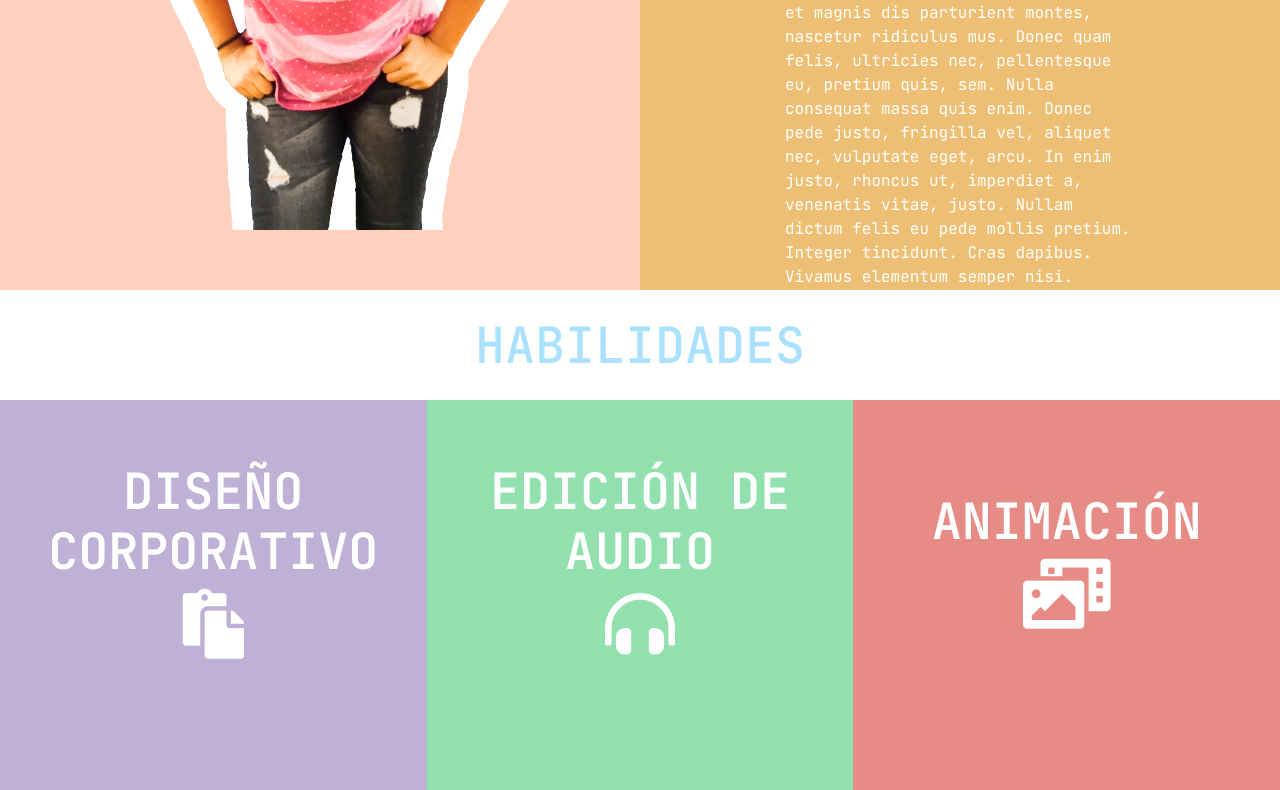
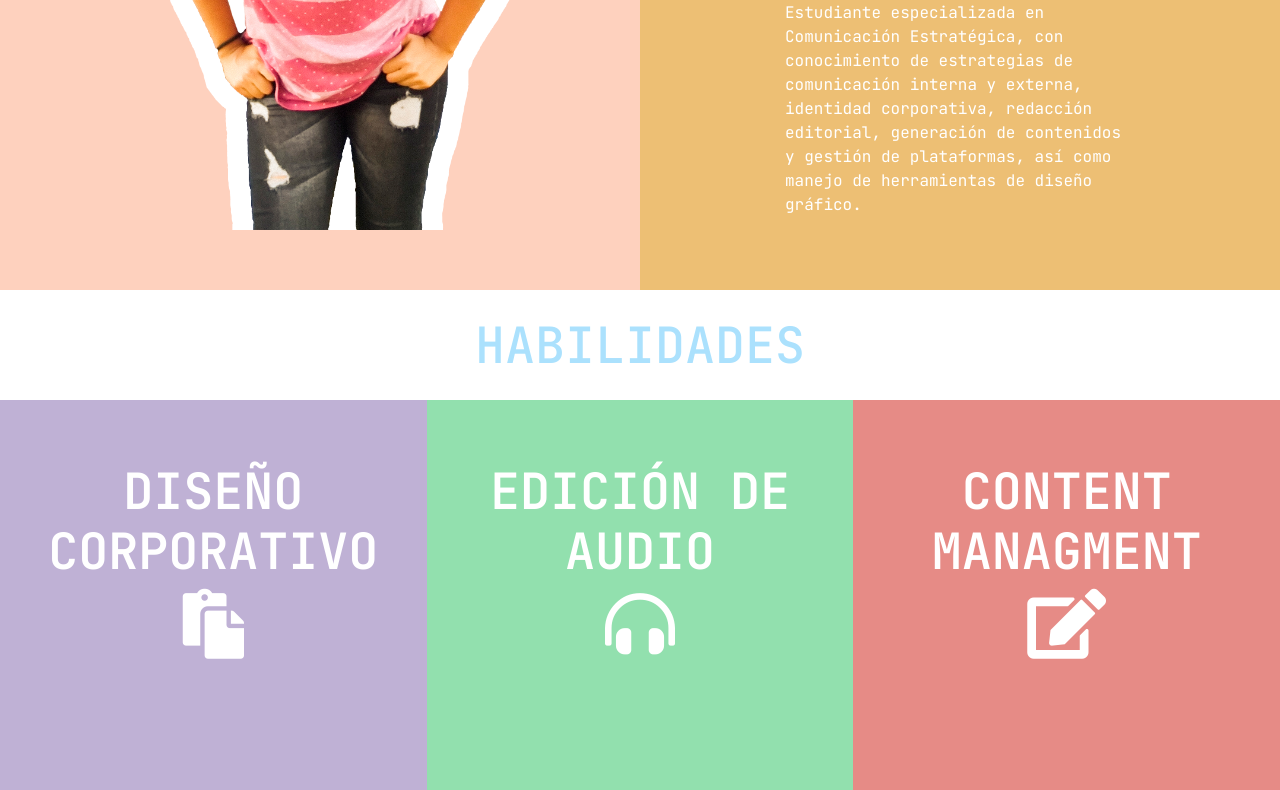
Before and after one commit to cmaibely/CMaibely, a plain HTML site: page sobre mi.html in a window 1280 px wide. Shown: the part 460-1250 px from the top of the page. Drawn offline with Linux system fonts and the light colour scheme.

Commit message:
Update sobre mi.html

```diff
--- a/sobre mi.html
+++ b/sobre mi.html
@@ -48,7 +48,7 @@
   <div class="col-md-6 col-sm-1" id="columna2">
         <span>
 	  <h2>Maibely Carolina Cruz García</h2>
-			<p>Lorem ipsum dolor sit amet, consectetuer adipiscing elit. Aenean commodo ligula eget dolor. Aenean massa. Cum sociis natoque penatibus et magnis dis parturient montes, nascetur ridiculus mus. Donec quam felis, ultricies nec, pellentesque eu, pretium quis, sem. Nulla consequat massa quis enim. Donec pede justo, fringilla vel, aliquet nec, vulputate eget, arcu. In enim justo, rhoncus ut, imperdiet a, venenatis vitae, justo. Nullam dictum felis eu pede mollis pretium. Integer tincidunt. Cras dapibus. Vivamus elementum semper nisi. Aenean vulputate eleifend</p>
+			<p>Estudiante especializada en Comunicación Estratégica, con conocimiento de estrategias de comunicación interna y externa, identidad corporativa, redacción editorial, generación de contenidos y gestión de plataformas, así como manejo de herramientas de diseño gráfico.</p>
 			</span>
     	</div>
 
@@ -72,8 +72,8 @@
     </div>
 	<div id="columna5">
        <span>
-		<h3>Animación</h3>
-		<i class="fas fa-photo-video"></i>
+		<h3>Content Managment</h3>
+		<i class="fas fa-edit"></i>
 		</span>
     </div>
 </section>
```
